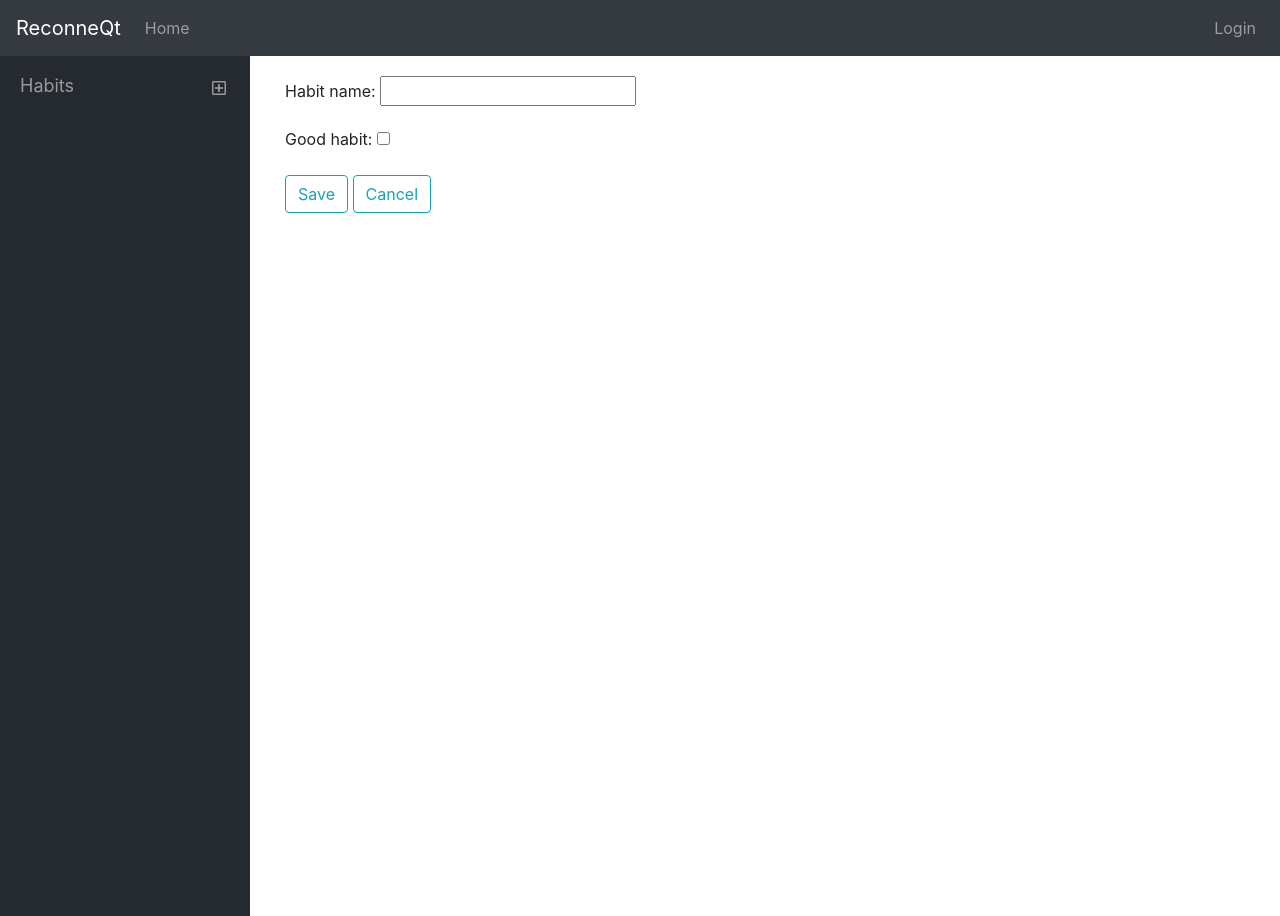
After one commit to Mathic/reconneqt, a Django app: page /reconneqt/habits/new in a window 1280 px wide. The commit adds this page. Run offline with Django 3.2, Linux system fonts and the light colour scheme; some libraries are stand-ins or nearby versions.

Commit message:
reconneqt v0.2
CRUD
- create
- read
- update
- delete

(need CRUD for triggers)

```diff
--- /dev/null
+++ b/habits/forms.py
@@ -0,0 +1,29 @@
+from django import forms
+from django.forms import inlineformset_factory
+from django.forms.widgets import CheckboxSelectMultiple
+
+from .models import Habit, Action, Trigger
+
+class HabitForm(forms.ModelForm):
+
+    class Meta:
+        model = Habit
+        fields = ('habit_name', 'good_habit')
+
+
+class ActionForm(forms.ModelForm):
+
+    class Meta:
+        model = Action
+        fields = ('action_name', 'triggers')
+
+    def __init__(self, *args, **kwargs):
+        super(ActionForm, self).__init__(*args, **kwargs)
+        self.fields['triggers'].widget = CheckboxSelectMultiple()
+        self.fields['triggers'].queryset = Trigger.objects.all()
+
+class TriggerForm(forms.ModelForm):
+
+    class Meta:
+        model = Trigger
+        fields = ('trigger_name',)
--- a/habits/models.py
+++ b/habits/models.py
@@ -17,6 +17,7 @@ class Habit(models.Model):
 class Action(models.Model):
     action_name = models.CharField(max_length=100)
     habit_action = models.ForeignKey('Habit', on_delete=models.CASCADE)
+    triggers = models.ManyToManyField('Trigger')
     action_time = models.DateTimeField(auto_now_add=True)
     user = models.ForeignKey(User, on_delete=models.CASCADE)
 
@@ -25,7 +26,6 @@ class Action(models.Model):
 
 class Trigger(models.Model):
     trigger_name = models.CharField(max_length=100)
-    actions = models.ManyToManyField('Action')
     user = models.ForeignKey(User, on_delete=models.CASCADE)
 
     def __str__(self):
--- a/habits/static/habits/starter-template.css
+++ b/habits/static/habits/starter-template.css
@@ -1,7 +1,121 @@
 body {
-  padding-top: 5rem;
+  padding-top: 3.5rem;
+  overflow-x: hidden;
 }
 .starter-template {
   padding: 3rem 1.5rem;
   text-align: center;
 }
+
+#wrapper {
+  padding-left: 0;
+  -webkit-transition: all 0.5s ease;
+  -moz-transition: all 0.5s ease;
+  -o-transition: all 0.5s ease;
+  transition: all 0.5s ease;
+}
+
+#wrapper.toggled {
+  padding-left: 250px;
+}
+
+#sidebar-wrapper {
+  z-index: 1000;
+  position: fixed;
+  left: 250px;
+  width: 0;
+  height: 100%;
+  margin-left: -250px;
+  overflow-y: auto;
+  background: #242a30!important;
+  -webkit-transition: all 0.5s ease;
+  -moz-transition: all 0.5s ease;
+  -o-transition: all 0.5s ease;
+  transition: all 0.5s ease;
+}
+
+#wrapper.toggled #sidebar-wrapper {
+  width: 250px;
+}
+
+#page-content-wrapper {
+  width: 100%;
+  position: absolute;
+  padding: 15px;
+}
+
+#wrapper.toggled #page-content-wrapper {
+  position: absolute;
+  margin-right: -250px;
+}
+
+
+/* Sidebar Styles */
+
+.sidebar-nav {
+  position: absolute;
+  top: 0;
+  width: 250px;
+  margin: 0;
+  padding: 0;
+  list-style: none;
+}
+
+.sidebar-nav li {
+  text-indent: 20px;
+  line-height: 40px;
+}
+
+.sidebar-nav li a {
+  display: block;
+  text-decoration: none;
+  color: #999999;
+}
+
+.sidebar-nav li a:hover {
+  text-decoration: none;
+  color: #fff;
+  background: rgba(255, 255, 255, 0.2);
+}
+
+.sidebar-nav li a:active, .sidebar-nav li a:focus {
+  text-decoration: none;
+}
+
+.sidebar-nav>.sidebar-brand {
+  height: 65px;
+  font-size: 18px;
+  line-height: 60px;
+}
+
+.sidebar-nav>.sidebar-brand a {
+  color: #999999;
+}
+
+.sidebar-nav>.sidebar-brand a:hover {
+  color: #fff;
+  background: none;
+}
+
+@media(min-width:768px) {
+  #wrapper {
+    padding-left: 0;
+  }
+  #wrapper.toggled {
+    padding-left: 250px;
+  }
+  #sidebar-wrapper {
+    width: 0;
+  }
+  #wrapper.toggled #sidebar-wrapper {
+    width: 250px;
+  }
+  #page-content-wrapper {
+    padding: 20px;
+    position: relative;
+  }
+  #wrapper.toggled #page-content-wrapper {
+    position: relative;
+    margin-right: 0;
+  }
+}
--- a/habits/templates/habits/base_index.html
+++ b/habits/templates/habits/base_index.html
@@ -57,20 +57,27 @@
   </div>
 </nav>
 
-<main role="main" class="container">
-
-  {% block main %}{% endblock %}
-
-</main><!-- /.container -->
+<div id="wrapper" class="toggled">
+  {% block sidebar %}{% endblock %}
+  <div id="page-content-wrapper">
+     <div class="container-fluid">
+         {% block main %}{% endblock %}
+     </div>
+  </div><!-- /#page-content-wrapper -->
+</div><!-- /#wrapper -->
 
 {% endblock %}
 
-
-
 {% block scripts %}
   <script src="{% static 'habits/like_button.js' %}"></script>
+  <script src="{% static 'habits/habit_detail.js' %}"></script>
 
   <script>
+    $("#menu-toggle").click(function(e) {
+        e.preventDefault();
+        $("#wrapper").toggleClass("toggled");
+    });
+
     $(document).ready(function() {
       $('li.active').removeClass('active');
       $('a[href="' + location.pathname + '"]').closest('li').addClass('active');
--- /dev/null
+++ b/habits/templates/habits/habit_edit.html
@@ -0,0 +1,15 @@
+{% extends "habits/habits.html" %}
+
+{% block main %}
+
+<form method="POST" class="post-form">{% csrf_token %}
+  {{ form.as_p }}
+  <button type="submit" class="save btn btn-outline-info">Save</button>
+  {% if habit.pk %}
+  <a href="{% url 'habit_detail' habit_id=habit.pk %}" class="btn btn-outline-info" role="button" data-toggle="tooltip" data-placement="right" title="Go back to {{ habit }} details">Cancel</a>
+  {% else %}
+  <a href="{% url 'habits' %}" class="btn btn-outline-info" role="button" data-toggle="tooltip" data-placement="right" title="Go back to Habits">Cancel</a>
+  {% endif %}
+</form>
+
+{% endblock %}
--- a/habits/templates/habits/habits.html
+++ b/habits/templates/habits/habits.html
@@ -1,45 +1,34 @@
-{% extends "habits/index.html" %}
+{% extends "habits/base_index.html" %}
+
+{% block sidebar %}
+
+<!-- Sidebar -->
+<div id="sidebar-wrapper">
+    <ul class="sidebar-nav">
+      <li>
+        <a href="{% url 'habit_new' %}" data-toggle="tooltip" data-placement="right" title="Add a habit">
+          <i class="far fa-plus-square m-4" style="float:right"></i>
+        </a>
+      </li>
+      <li class="sidebar-brand">
+        <a href="{% url 'habits' %}">Habits</a>
+      </li>
+      {% for habit in habit_list %}
+      <li>
+        {% if habit.good_habit %}
+          <a href="{% url 'habit_detail' habit.id %}">{{ habit.habit_name }}</a>
+        {% else %}
+          <a href="{% url 'habit_detail' habit.id %}">{{ habit.habit_name }}</a>
+        {% endif %}
+      {% endfor %}
+      </li>
+    </ul>
+</div>
+<!-- /#sidebar-wrapper -->
+<!-- <div id="like_button_container"></div> -->
+
+{% endblock %}
 
 {% block main %}
-
-<!-- <div class="starter-template">
-  <h1>ReconneQt Habits</h1>
-  <p class="lead">Create a new habit and add triggers.</p>
-</div> -->
-
-<table class="table">
-  <tr>
-    <!-- <th>Delete</th> -->
-    <th>Habit</th>
-    <!-- <th>Triggers</th> -->
-  </tr>
-  {% for habit in habit_list %}
-  <tr>
-    <!-- <td></td> -->
-    <td>
-      <button class="btn btn-outline-danger btn-sm" type="button" aria-label="Close">
-        <i class="far fa-minus-square"></i>
-      </button>
-      <a class="btn btn-outline-info" href="{% url 'detail' habit.id %}">{{ habit.habit_name }}</a>
-    </td>
-    <!-- <td>
-      {% for trigger in trigger_list %}
-        {% for h in trigger.habits.all %}
-          {% if h.id == habit.id %}
-            {{ trigger  }}<br/>
-          {% endif %}
-        {% endfor %}
-      {% endfor %}
-    </td> -->
-  </tr>
-  {% endfor %}
-  <tr>
-    <td><button class="btn btn-outline-success" type="submit" data-toggle="tooltip" data-placement="bottom" title="Add a habit">
-      <i class="far fa-plus-square"></i>
-    </button></td>
-  </tr>
-</table>
-
-<div id="like_button_container"></div>
-
+<!-- <a href="#menu-toggle" class="btn btn-secondary" id="menu-toggle">Toggle Menu</a> -->
 {% endblock %}
--- a/habits/templates/habits/index.html
+++ b/habits/templates/habits/index.html
@@ -2,14 +2,12 @@
 
 {% block main %}
 
-<div class="starter-template">
 <h1>ReconneQt Home</h1>
 <p class="lead">
   Welcome to ReconneQt where habits are changed one step at a time.
   Consciously track your habits and make connections to what is happening
   at the time the habit is triggered.
 </p>
-</div>
 
 <div id="like_button_container"></div>
 
--- a/habits/urls.py
+++ b/habits/urls.py
@@ -6,6 +6,14 @@ urlpatterns = [
     path('home/', views.index, name='index'),
     path('login/', views.login, name='login'),
     path('habits/', views.habits, name='habits'),
-    path('habits/<int:habit_id>/', views.detail, name='detail'),
+    path('habits/new', views.habit_new, name='habit_new'),
+    path('habits/<int:habit_id>/edit', views.habit_edit, name='habit_edit'),
+    path('habits/<int:habit_id>/', views.habit_detail, name='habit_detail'),
+    path('delete/<int:pk>/', views.HabitDelete.as_view(), name='habit_delete'),
+
+    path('habits/<int:habit_id>/new_action', views.action_new, name='action_new'),
+    path('habits/<int:habit_id>/<int:pk>/edit_action', views.action_edit, name='action_edit'),
+    path('delete_action/<int:pk>/', views.ActionDelete.as_view(), name='action_delete'),
+
     path('', views.reconneqt, name='reconneqt'),
 ]
--- a/habits/views.py
+++ b/habits/views.py
@@ -1,6 +1,11 @@
 from django.contrib.auth.models import User
-from django.shortcuts import render, HttpResponse
+from django.forms import inlineformset_factory
+from django.shortcuts import render, HttpResponse, redirect, get_object_or_404
+from django.urls import reverse_lazy
+from django.utils import timezone
+from django.views.generic.edit import DeleteView
 
+from .forms import HabitForm, ActionForm
 from .models import Habit, Action, Trigger
 
 # Create your views here.
@@ -28,7 +33,40 @@ def habits(request):
         raise Http404("User does not exist")
     return render(request, 'habits/habits.html', context)
 
-def detail(request, habit_id):
+def habit_new(request):
+    if request.method == "POST":
+        form = HabitForm(request.POST)
+        if form.is_valid():
+            habit = form.save(commit=False)
+            habit.user = request.user
+            habit.save()
+            return redirect('habit_detail', habit_id=habit.pk)
+    else:
+        form = HabitForm()
+        return render(request, 'habits/habit_edit.html', {'form': form})
+
+def habit_edit(request, habit_id):
+    habit = get_object_or_404(Habit, pk=habit_id)
+    if request.method == "POST":
+        form = HabitForm(request.POST, instance=habit)
+        if form.is_valid():
+            habit = form.save(commit=False)
+            habit.user = request.user
+            habit.save()
+            return redirect('habit_detail', pk=habit.pk)
+    else:
+        form = HabitForm(instance=habit)
+    context = {
+        'form': form,
+        'habit': habit
+    }
+    return render(request, 'habits/habit_edit.html', context)
+
+class HabitDelete(DeleteView):
+    model = Habit
+    success_url = reverse_lazy('habits')
+
+def habit_detail(request, habit_id):
     try:
         user_id = int(request.user.id)
         habit = Habit.objects.get(pk=habit_id)
@@ -44,3 +82,46 @@ def detail(request, habit_id):
     except Habit.DoesNotExist:
         raise Http404("Habit does not exist")
     return render(request, 'habits/habit_detail.html', context)
+
+def action_new(request, habit_id):
+    habit = Habit.objects.get(pk=habit_id)
+    if request.method == "POST":
+        form = ActionForm(request.POST)
+        if form.is_valid():
+            action = form.save(commit=False)
+            action.habit_action = habit
+            action.action_time = timezone.now()
+            action.user = request.user
+            action.save()
+            form.save_m2m()
+            return redirect('habit_detail', habit_id=habit_id)
+    else:
+        form = ActionForm()
+        return render(request, 'habits/action_edit.html', {'form': form})
+
+def action_edit(request, habit_id, pk):
+    action = get_object_or_404(Action, pk=pk)
+    habit = Habit.objects.get(pk=habit_id)
+    if request.method == "POST":
+        form = ActionForm(request.POST, instance=action)
+        if form.is_valid():
+            action = form.save(commit=False)
+            action.habit_action = habit
+            action.action_time = timezone.now()
+            action.user = request.user
+            action.save()
+            form.save_m2m()
+            return redirect('habit_detail', habit_id=habit_id)
+    else:
+        form = ActionForm(instance=action)
+
+    context = {
+        'form': form,
+        'habit': habit,
+        'action': action
+    }
+    return render(request, 'habits/action_edit.html', context)
+
+class ActionDelete(DeleteView):
+    model = Action
+    success_url = reverse_lazy('habits')
--- a/reconneqt/settings.py
+++ b/reconneqt/settings.py
@@ -105,7 +105,7 @@ AUTH_PASSWORD_VALIDATORS = [
 # https://docs.djangoproject.com/en/2.0/topics/i18n/
 
 LANGUAGE_CODE = 'en-us'
-TIME_ZONE = 'UTC'
+TIME_ZONE = 'America/New_York'
 USE_I18N = True
 USE_L10N = True
 USE_TZ = True
```
Also changed, not shown: habits/templates/habits/action_confirm_delete.html (added, +7 -0 lines), habits/templates/habits/action_edit.html (added, +13 -0 lines), habits/templates/habits/habit_confirm_delete.html (added, +7 -0 lines), habits/templates/habits/habit_detail.html (+40 -21 lines), db.sqlite3, habits/migrations/0001_initial.py, habits/static/habits/habit_detail.js (added). Lines whose indentation alone changed are shown as unchanged.
